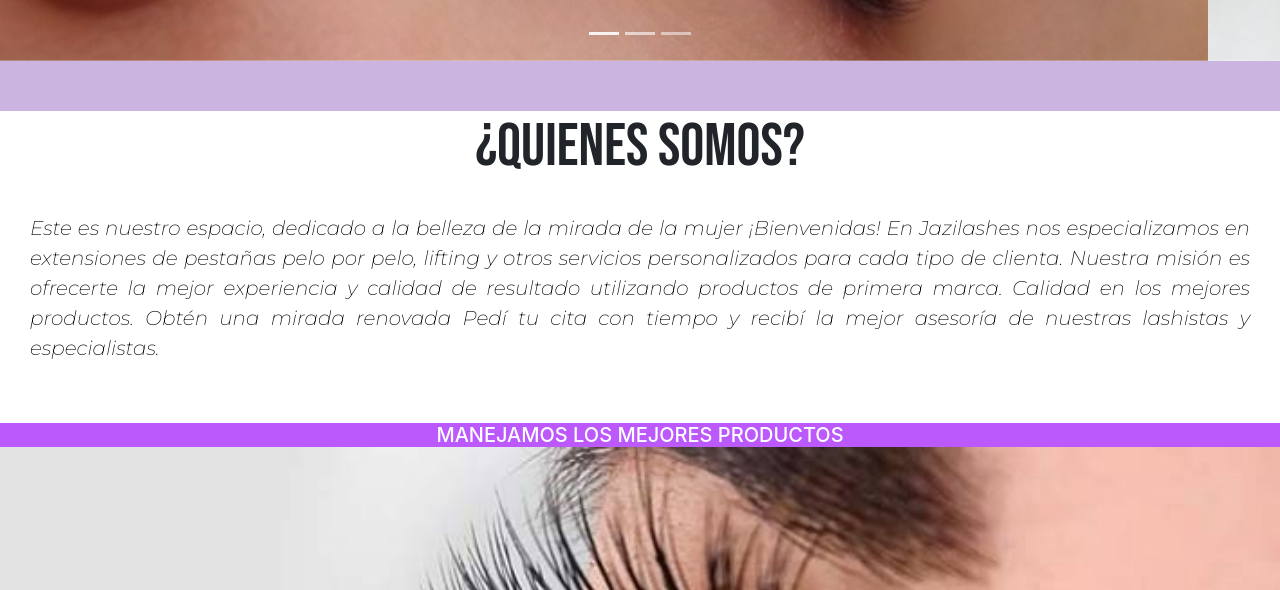
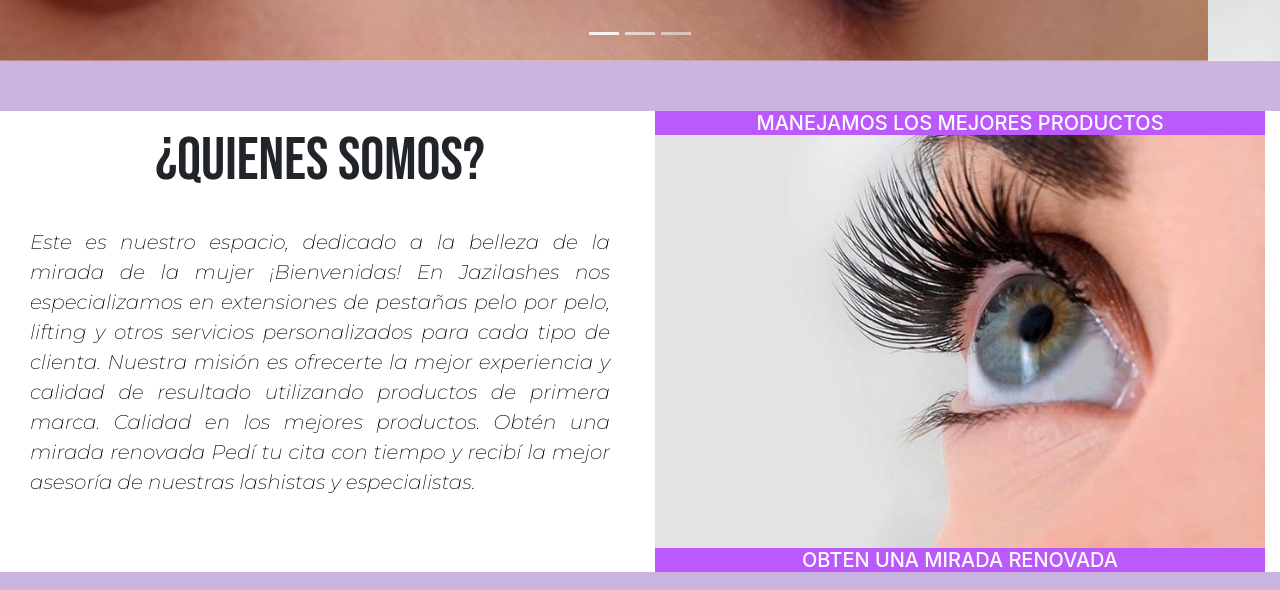
Before and after one commit to Pixxel207/Proyecto-bootstrap, a plain HTML site: page index.html in a window 1280 px wide. Shown: the part 810-1400 px from the top of the page. Drawn offline with nearby package versions, Linux system fonts and the light colour scheme; a web font is replaced by a local one.

Commit message:
se rompioqqqqq

```diff
--- a/css/estilos.scss
+++ b/css/estilos.scss
@@ -130,7 +130,15 @@ p{
     margin: 0;
 }
 .index-fluid{
-    min-width: 100% !important;
+    min-width: 50% !important;
+    display:flex;
+    flex-direction:column;
+    align-self: center;
+    padding: 0;
+
+}
+.index-fluid{
+    min-width: 50% !important;
     display:flex;
     flex-direction:column;
     align-self: center;
--- a/index.html
+++ b/index.html
@@ -103,10 +103,11 @@
             Pedí tu cita con tiempo y recibí la mejor asesoría de nuestras lashistas y especialistas.</p>
 
 
-          <h4 class="h4">Manejamos los mejores productos</h4>
+
 
         </div>
-        <div class="index-fluid col-xs-12 col-md-6">
+        <div class="index-fluid2 col-xs-12 col-md-6">
+          <h4 class="h4">Manejamos los mejores productos</h4>
           <img class="img-fluid" src="./img/index foto container.jpeg" alt="imagen-productos">
           <h4 class="h4">Obten una mirada renovada</h4>
         </div>
```
Also changed, not shown: css/estilos.css, 1 other file.
